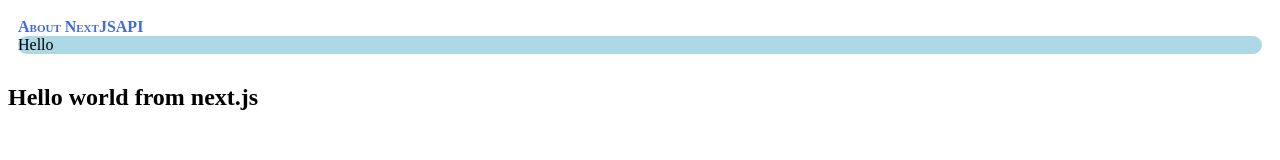
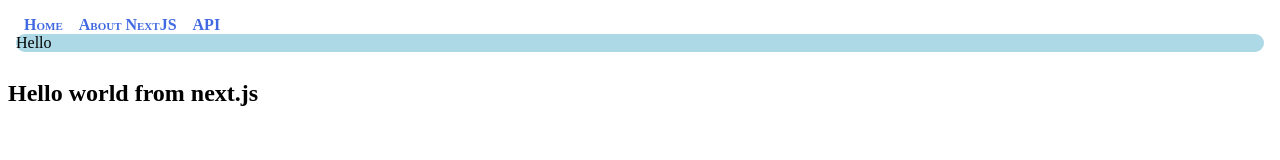
Before and after one commit to yunikode/next-tailwind-boiler, a Next.js app: page / in a window 1280 px wide. Shown: the top 160 px of the page. Built offline with nearby package versions, Linux system fonts and the light colour scheme.

Commit message:
Added Home link to Navbar and styling the links

```diff
--- a/components/Navbar/index.js
+++ b/components/Navbar/index.js
@@ -12,6 +12,9 @@ class Navbar extends React.Component {
     return (
       <nav>
         <div>
+          <Link href="/">
+            <a title="Homepage">Home</a>
+          </Link>
           <Link href="/about">
             <a title="About NextJS">About NextJS</a>
           </Link>
--- a/scss/style.scss
+++ b/scss/style.scss
@@ -1,9 +1,10 @@
 @import '_vars';
 
 nav {
-  padding: 10px;
+  padding: 0.5rem;
 
   a {
+    padding: 0.5rem;
     text-decoration: none;
     font-variant: small-caps;
     color: $link;
```
